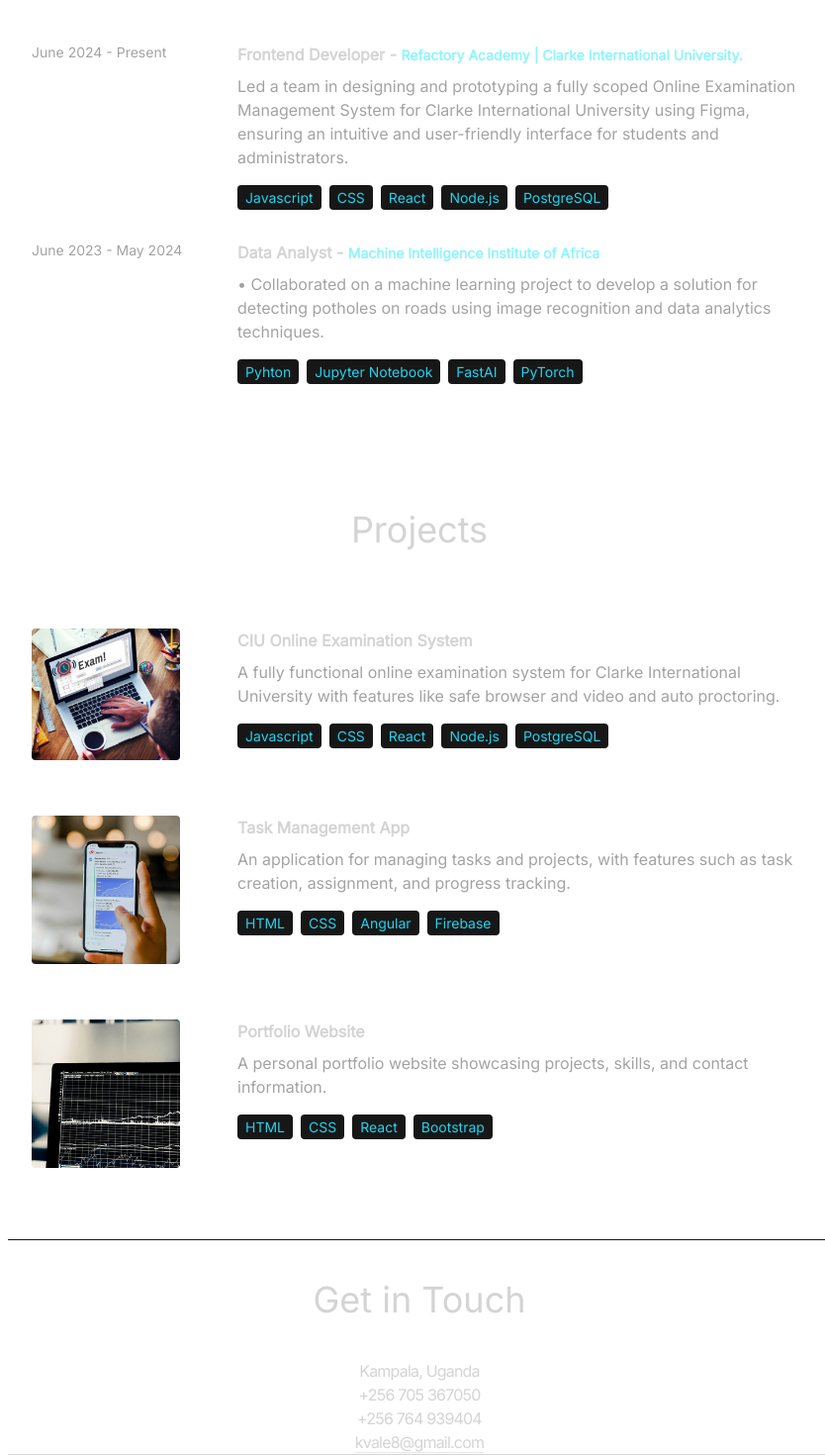
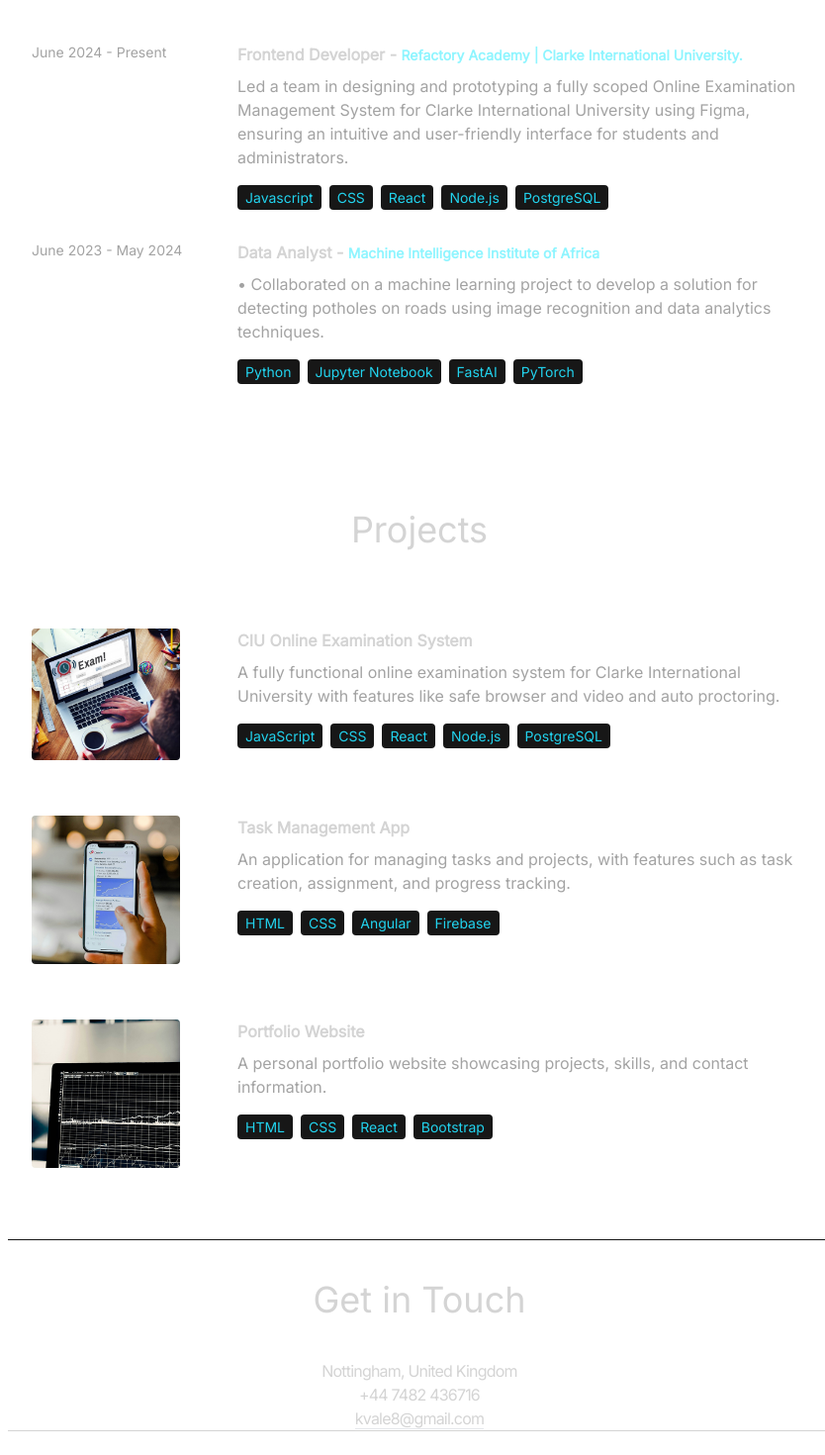
Before and after one commit to valkigman/my-portfolio, a React (Vite) app: page / in a window 1280 px wide. Shown: the part 2116-3586 px from the top of the page at 99% size, without its empty margins (216-1050 px from the left). After the commit the page ends 3562 px from the top, so only its background shows below. Built offline with nearby package versions, Linux system fonts and the light colour scheme.

Commit message:
Update index.js
Updated location and contact details

```diff
--- a/src/constants/index.js
+++ b/src/constants/index.js
@@ -20,7 +20,7 @@ export const EXPERIENCES = [
     role: "Data Analyst",
     company: "Machine Intelligence Institute of Africa",
     description: `•	Collaborated on a machine learning project to develop a solution for detecting potholes on roads using image recognition and data analytics techniques.`,
-    technologies: ["Pyhton", "Jupyter Notebook", "FastAI", "PyTorch"],
+    technologies: ["Python", "Jupyter Notebook", "FastAI", "PyTorch"],
   },
   // {
   //   year: "2021 - 2022",
@@ -44,7 +44,7 @@ export const PROJECTS = [
     image: project1,
     description:
       "A fully functional online examination system for Clarke International University with features like safe browser and video and auto proctoring.",
-    technologies: ["Javascript", "CSS", "React", "Node.js", "PostgreSQL"],
+    technologies: ["JavaScript", "CSS", "React", "Node.js", "PostgreSQL"],
   },
   {
     title: "Task Management App",
@@ -65,13 +65,12 @@ export const PROJECTS = [
   //   image: project4,
   //   description:
   //     "A platform for creating and publishing blog posts, with features like rich text editing, commenting, and user profiles.",
-  //   technologies: ["HTML", "CSS", "Vue.js", "Express", "mySQL"],
+  //   technologies: ["HTML", "CSS", "Vue.js", "Express", "MySQL"],
   // },
 ];
 
 export const CONTACT = {
-  address: " Kampala, Uganda ",
-  phoneNo1: "+256 705 367050",
-  phoneNo2: "+256 764 939404",
+  address: " Nottingham, United Kingdom ",
+  phoneNo1: "+44 7482 436716",
   email: "kvale8@gmail.com",
 };
```
